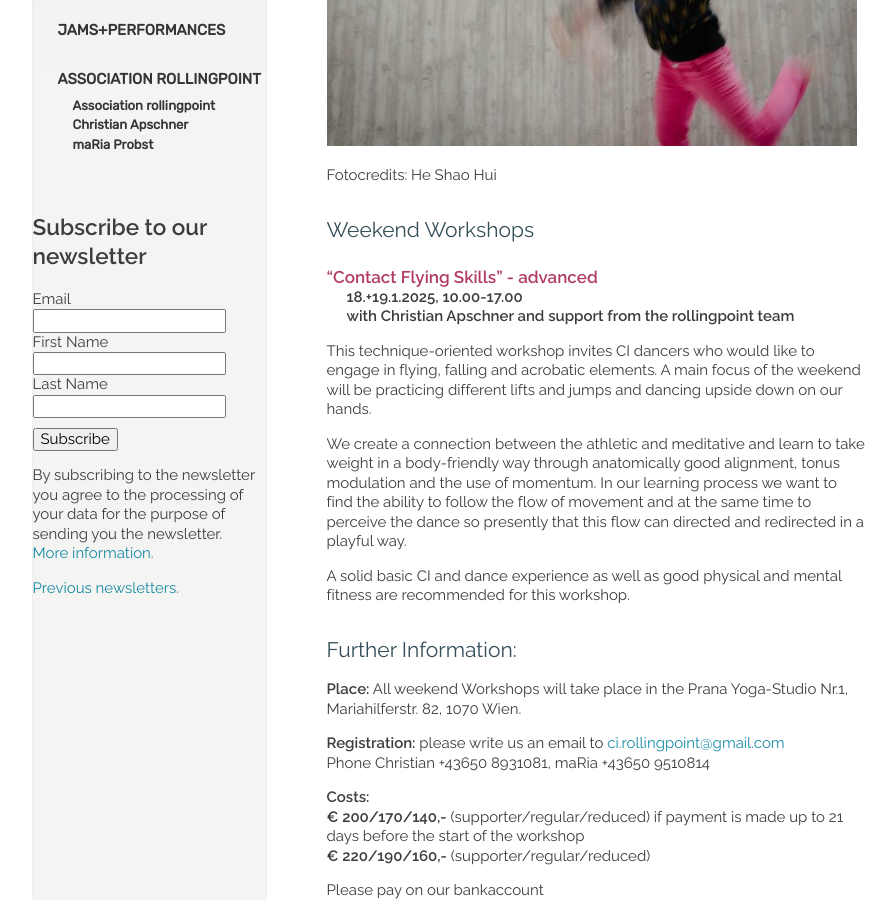
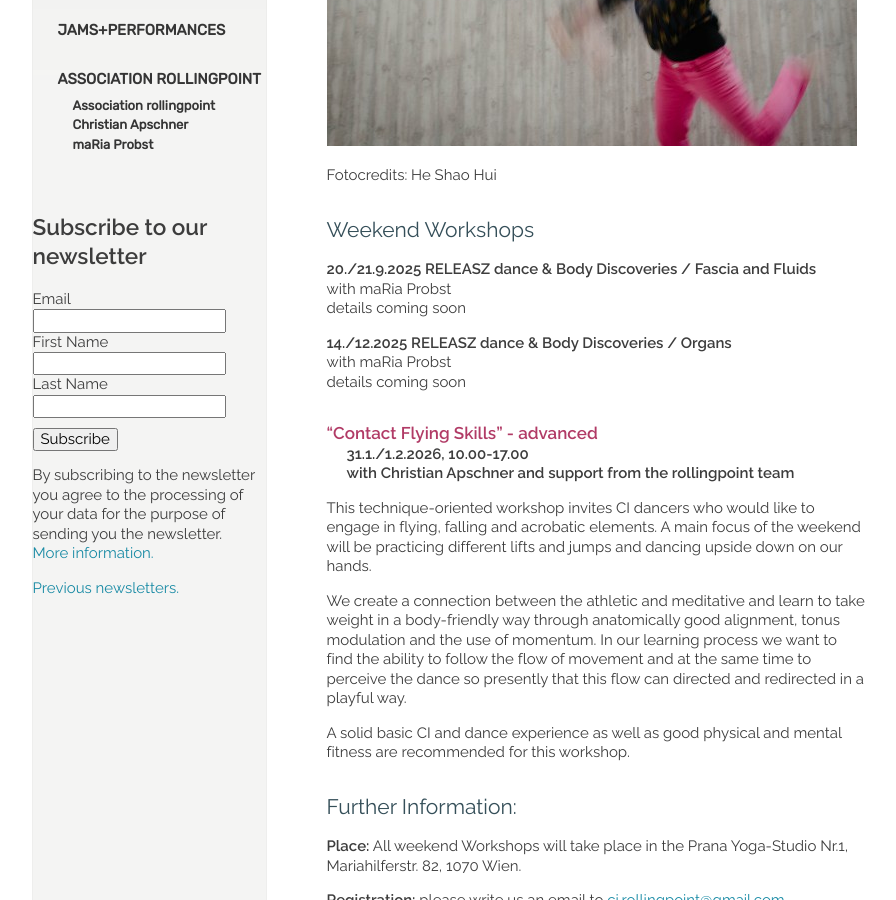
Before and after one commit to manulari/rollingpointat, a Jekyll site: the page built from _pages_en/en-workshops.md, in a window 1280 px wide and 900 px high, scrolled down 392 px. Shown: the whole window, without its empty margins (152-1048 px from the left). Built offline with Jekyll 4.4.1, drawn with Linux system fonts in a browser that asks for light colours; comment, search, counter and statistics services are not loaded.

Commit message:
Update page (en) “en-workshops”

```diff
--- a/_pages_en/en-workshops.md
+++ b/_pages_en/en-workshops.md
@@ -11,9 +11,19 @@ Fotocredits: He Shao Hui
 
 ## Weekend Workshops
 
+**20./21.9.2025 RELEASZ dance & Body Discoveries / Fascia and Fluids**\
+with maRia Probst\
+details coming soon
+
+**14./12.2025 RELEASZ dance & Body Discoveries / Organs**\
+with maRia Probst\
+details coming soon
+
+
+
 #### **"Contact Flying Skills"** - advanced
 
-**18.+19.1.2025, 10.00-17.00**\
+**31.1./1.2.2026, 10.00-17.00**\
 **with Christian Apschner  and support from the rollingpoint team**
 
 This technique-oriented workshop invites CI dancers who would like to engage in flying, falling and acrobatic elements. A main focus of the weekend will be practicing different lifts and jumps and dancing upside down on our hands.
```
